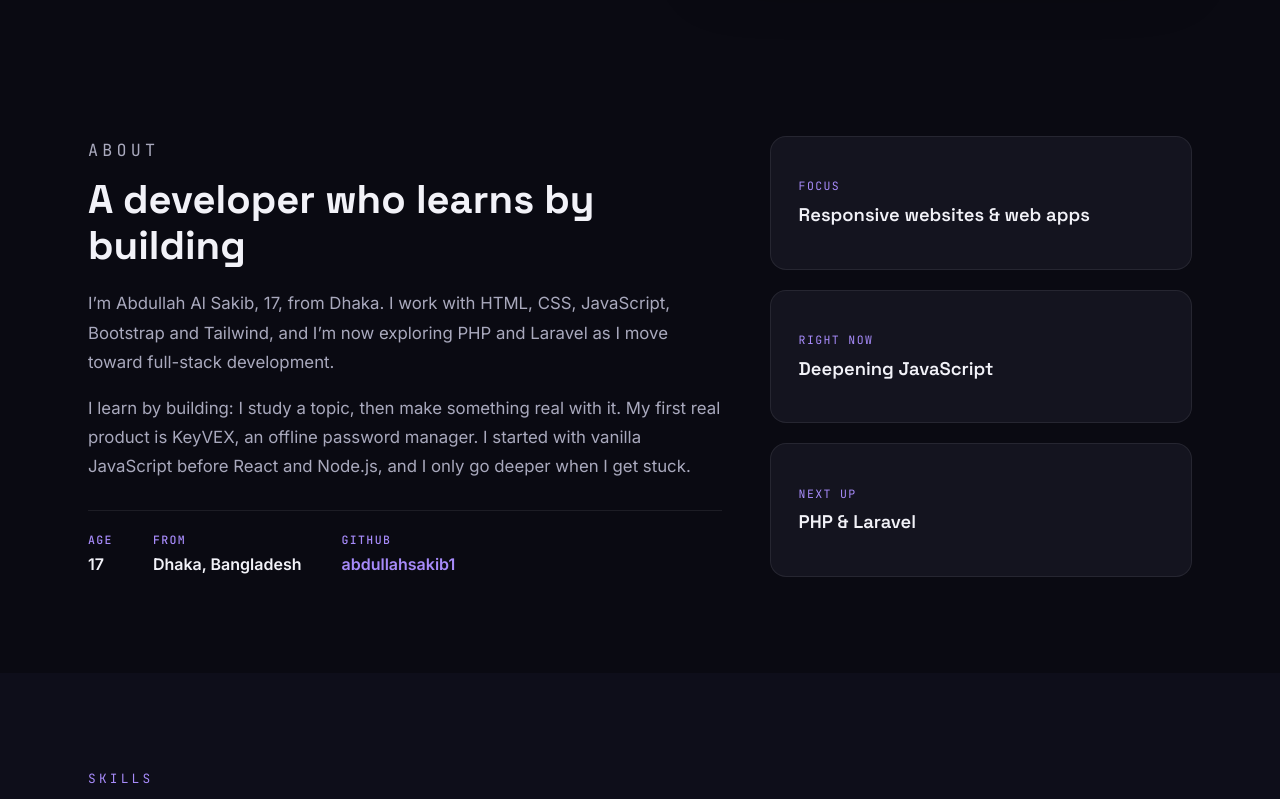
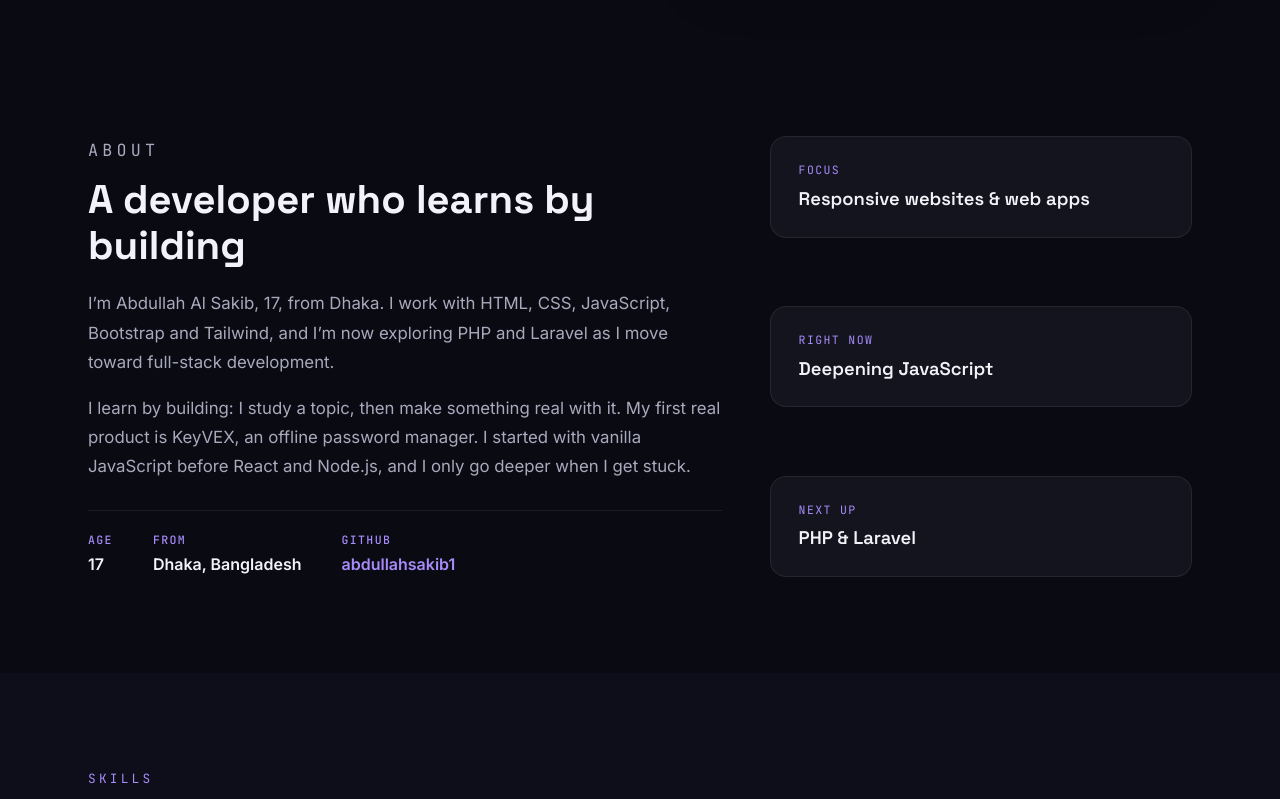
Before and after one commit to abdullahsakib1/portfolio, a plain HTML site: page index.html in a window 1280 px wide. Shown: the part 680-1479 px from the top of the page. Drawn offline with Linux system fonts and the light colour scheme.

Commit message:
Revert card stretch: keep natural card sizes, align top and bottom edges only

```diff
--- a/css/style.css
+++ b/css/style.css
@@ -205,12 +205,10 @@ p:last-child { margin-bottom: 0; }
   letter-spacing: .12em; text-transform: uppercase;
   color: var(--accent-light); font-weight: 500; margin-bottom: .15rem;
 }
-.about-cards { display: flex; flex-direction: column; gap: 1.25rem; }
-.about-cards .fact-card { flex: 1; }
+.about-cards { display: flex; flex-direction: column; gap: 1.25rem; justify-content: space-between; }
 .fact-card {
   background: var(--card); border: 1px solid var(--line-soft);
   border-radius: 1rem; padding: 1.5rem 1.75rem;
-  display: flex; flex-direction: column; justify-content: center;
 }
 .fact-label {
   font-family: var(--mono); font-size: .72rem; letter-spacing: .12em;
@@ -300,7 +298,6 @@ p:last-child { margin-bottom: 0; }
 .info-card {
   background: var(--card); border: 1px solid var(--line-soft);
   border-radius: 1rem; padding: 1.5rem 1.75rem;
-  flex: 1; display: flex; flex-direction: column; justify-content: center;
 }
 .info-card .fact-value { font-size: 1.05rem; }
 .copy-btn {
```
